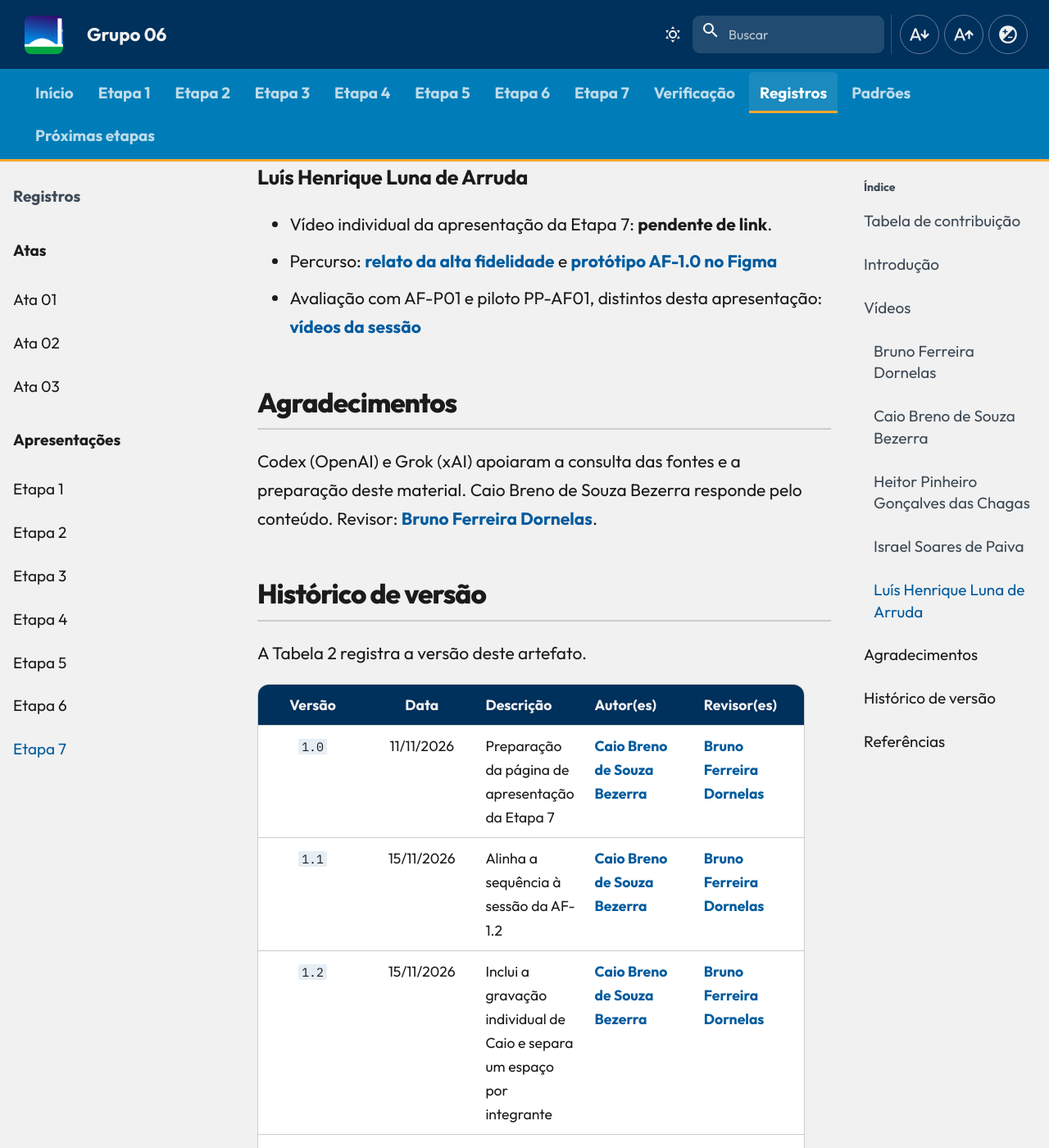
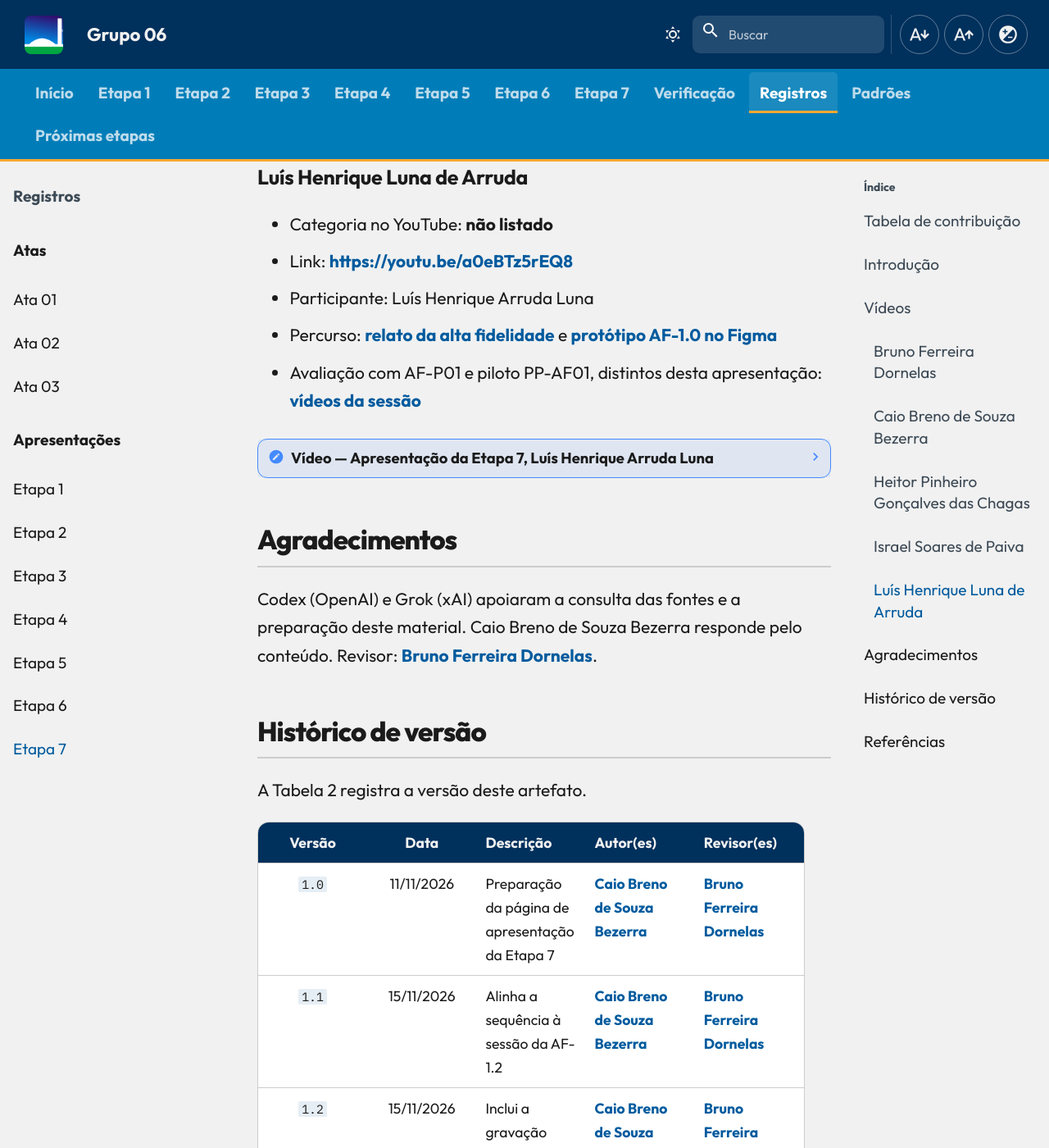
Before and after one commit to Interacao-Humano-Computador/2026.2-Grupo06, an MkDocs documentation site: the page built from docs/apresentacoes/etapa-07.md, in a window 1280 px wide and 1400 px high, scrolled down 2582 px. Shown: the whole window at 82% size. Built offline with MkDocs 1.6.1 and Material for MkDocs 9.7.7, drawn with Linux system fonts in a browser that asks for light colours; comment, search, counter and statistics services are not loaded; some of the changed text lies outside the part shown.

Commit message:
Etapa 7: inclui vídeo de apresentação de Luís

```diff
--- a/docs/apresentacoes/etapa-07.md
+++ b/docs/apresentacoes/etapa-07.md
@@ -63,9 +63,25 @@ Cada pessoa incorpora a própria gravação na seção correspondente. A gravaç
 
 ### Luís Henrique Luna de Arruda { #luis-henrique-arruda-luna }
 
-- Vídeo individual da apresentação da Etapa 7: **pendente de link**.
+- Categoria no YouTube: **não listado**
+- Link: [https://youtu.be/a0eBTz5rEQ8](https://youtu.be/a0eBTz5rEQ8)
+- Participante: Luís Henrique Arruda Luna
 - Percurso: [relato da alta fidelidade](../entrega-7/individual/luis/relato-alta-fidelidade.md) e [protótipo AF-1.0 no Figma](https://www.figma.com/proto/WpUoWGQ3gN8b8hftT3u27f/IHC-%E2%80%94-Plen%C3%A1rias-Senado-Federal-%7C-Lu%C3%ADs-Henrique?node-id=4-3&p=f&t=pEBXmYVvmmSRJuus-1&scaling=min-zoom&content-scaling=fixed&page-id=0%3A1&starting-point-node-id=4%3A3)
 - Avaliação com AF-P01 e piloto PP-AF01, distintos desta apresentação: [vídeos da sessão](../entrega-7/individual/luis/evidencias.md)
+
+??? note "Vídeo — Apresentação da Etapa 7, Luís Henrique Arruda Luna"
+
+    <div style="position: relative; width: 100%; padding-bottom: 56.25%; margin: 1.5rem 0; height: 0; overflow: hidden; border-radius: 0.8rem; box-shadow: 0 8px 24px rgba(10, 35, 66, 0.12);">
+      <iframe
+        loading="lazy"
+        style="position: absolute; top: 0; left: 0; width: 100%; height: 100%; border: 0;"
+        src="https://www.youtube-nocookie.com/embed/a0eBTz5rEQ8"
+        title="Apresentação da Etapa 7 — Luís Henrique Arruda Luna"
+        allow="accelerometer; autoplay; clipboard-write; encrypted-media; gyroscope; picture-in-picture; web-share"
+        referrerpolicy="strict-origin-when-cross-origin"
+        allowfullscreen>
+      </iframe>
+    </div>
 
 ## Agradecimentos
 
```
Also changed, not shown: other parts of docs/apresentacoes/etapa-07.md (+1 -1 lines).
